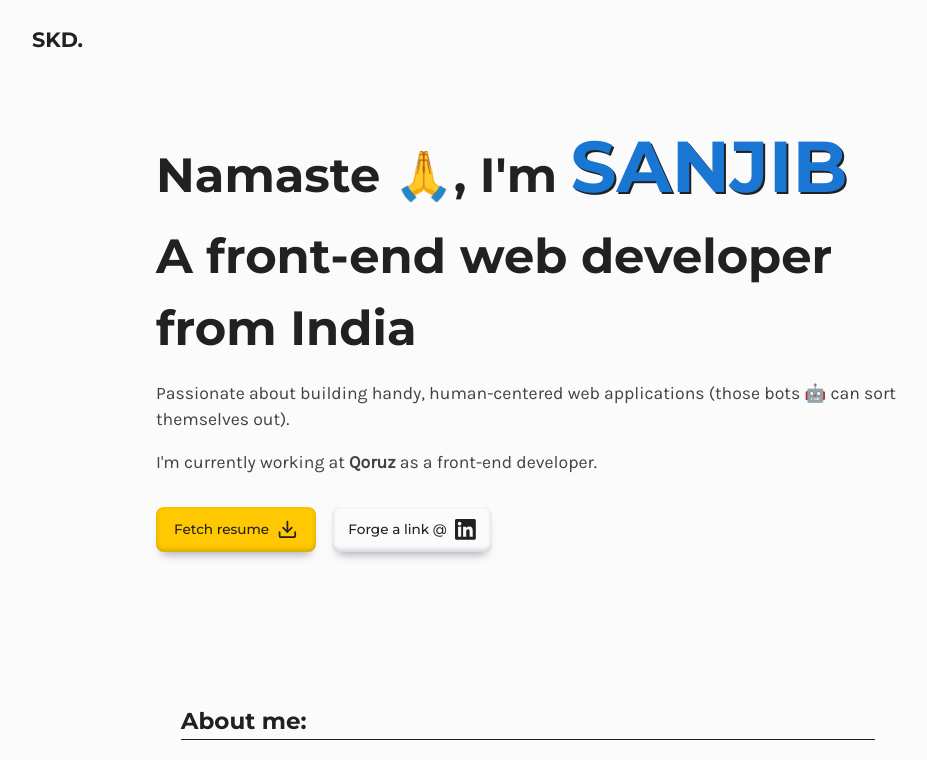
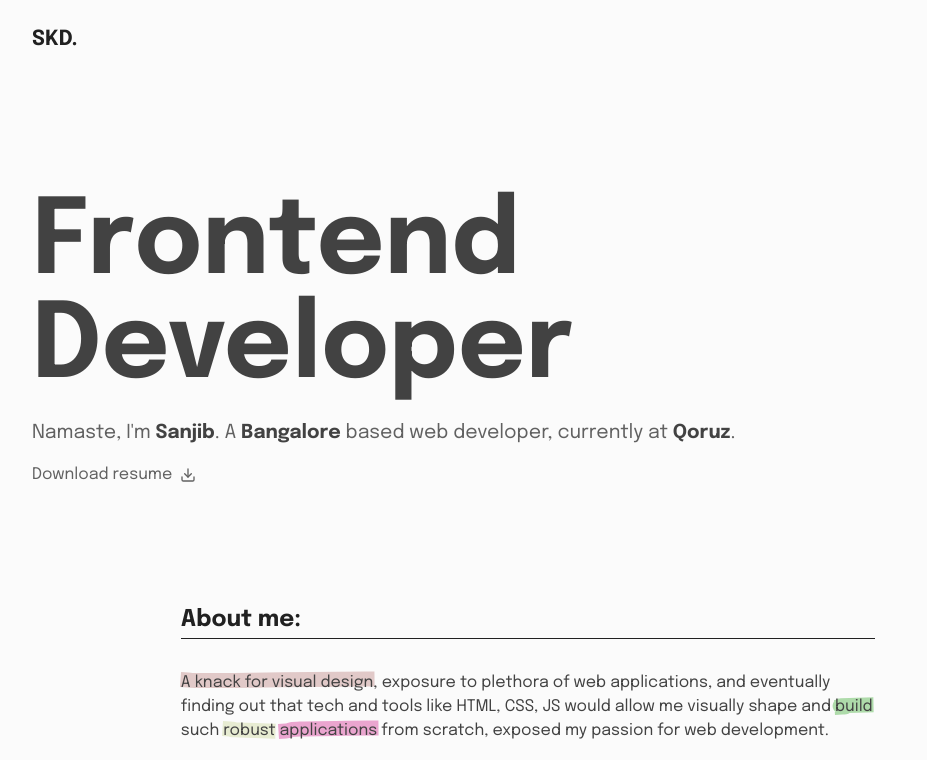
Before and after one commit to sanjibdey104/portfolio-v1, a Next.js app: page / in a window 1280 px wide. Shown: the top 760 px of the page, without its empty margins (112-1039 px from the left). Built offline with nearby package versions, Linux system fonts and the light colour scheme.

Commit message:
update: hero section UI

```diff
--- a/components/custom/CustomHead.js
+++ b/components/custom/CustomHead.js
@@ -30,11 +30,11 @@ const CustomHead = () => {
         crossOrigin="true"
       />
       <link
-        href="https://fonts.googleapis.com/css2?family=Montserrat:wght@400;500;700&display=swap"
+        href="https://fonts.googleapis.com/css2?family=Inter:ital,opsz,wght@0,14..32,100..900;1,14..32,100..900&display=swap"
         rel="stylesheet"
       />
       <link
-        href="https://fonts.googleapis.com/css2?family=Karla:wght@400&display=swap"
+        href="https://fonts.googleapis.com/css2?family=Epilogue:ital,wght@0,100..900;1,100..900&family=Inter:ital,opsz,wght@0,14..32,100..900;1,14..32,100..900&display=swap"
         rel="stylesheet"
       />
     </Head>
--- a/pages/index.js
+++ b/pages/index.js
@@ -21,7 +21,7 @@ const Homepage = styled.main`
   p,
   ul {
     font-size: 1rem;
-    font-family: var(--font-secondary);
+    /* font-family: var(--font-secondary); */
     color: ${({ theme }) => theme.fgLight};
   }
 
@@ -76,15 +76,11 @@ const Homepage = styled.main`
 `;
 
 const Intro = styled.section`
-  width: 75%;
   margin: 0 auto;
   display: flex;
   flex-direction: column;
   align-items: flex-start;
-
-  @media (max-width: 600px) {
-    width: 100%;
-  }
+  gap: 1.5rem;
 
   h2 {
     font-size: clamp(1.85rem, 3.75vw, 3.75rem);
@@ -92,14 +88,31 @@ const Intro = styled.section`
   }
 
   p {
-    margin-top: 1rem;
+    margin: 0;
     font-size: 1.1rem;
   }
 
-  #name {
-    font-size: clamp(2.5rem, 12vw, 4.5rem);
-    color: var(--accent-color-primary);
-    text-shadow: 2px 2px var(--fg-bold);
+  .hero-text {
+    font-size: clamp(4.5rem, 16vw, 6.5rem);
+    line-height: clamp(4.5rem, 16vw, 6.5rem);
+  }
+
+  .brief-intro-text {
+    font-size: 1.2rem;
+    line-height: 1.2rem;
+    color: var(--fg-lighter);
+
+    p {
+      display: inline-block;
+      font-size: inherit;
+    }
+
+    p.dev-name,
+    p.location-name,
+    a.current-company {
+      color: var(--fg-light);
+      font-weight: bolder;
+    }
   }
 
   .cta {
@@ -107,14 +120,26 @@ const Intro = styled.section`
     align-items: center;
     justify-content: center;
     flex-wrap: wrap;
-    gap: 1rem;
-    margin: 2rem 0;
+    gap: 2rem;
 
-    a:nth-child(1) {
-      background: var(--accent-color-secondary);
-    }
-    svg {
-      font-size: 1.3rem;
+    a {
+      display: flex;
+      align-items: center;
+      gap: 8px;
+
+      color: var(--fg-lighter);
+      font-size: 1rem;
+      line-height: 1rem;
+
+      svg {
+        font-size: 1rem;
+      }
+
+      &:hover,
+      &:active,
+      &:focus {
+        color: var(--fg-light);
+      }
     }
   }
 `;
@@ -123,34 +148,34 @@ const Home = () => {
   return (
     <Homepage>
       <Intro>
-        <h2>
-          Namaste 🙏, I'm <span id="name">SANJIB</span>
-        </h2>
-        <h2>A front-end web developer from India</h2>
-        <p>
-          Passionate about building handy, human-centered web applications
-          (those bots 🤖 can sort themselves out).
-        </p>
-        <p>
-          I'm currently working at{" "}
-          <b>
-            <a href="https://qoruz.com/" target="_blank">
-              Qoruz
-            </a>
-          </b>{" "}
-          as a front-end developer.
-        </p>
+        <h1 className="hero-text">Frontend Developer</h1>
+
+        <div className="brief-intro-text">
+          Namaste, I'm <p className="dev-name">Sanjib</p>. A{" "}
+          <p className="location-name">Bangalore</p> based web developer,
+          currently at{" "}
+          <a
+            className="current-company"
+            href="https://qoruz.com/"
+            target="_blank"
+          >
+            Qoruz
+          </a>
+          .
+        </div>
+
         <div className="cta">
-          <CustomCta href="Resume_Sanjib_Kumar_Dey.pdf" download>
-            Fetch resume <FiDownload />
-          </CustomCta>
-          <CustomCta
+          <a href="Resume_Sanjib_Kumar_Dey.pdf" download>
+            <span>Download resume</span> <FiDownload />
+          </a>
+
+          {/* <a
             href="https://www.linkedin.com/in/sanjib-kumar-dey-359984130/"
             rel="noreferrer"
             target="_blank"
           >
-            Forge a link @ <SiLinkedin />
-          </CustomCta>
+            <span>Connect on</span> <SiLinkedin />
+          </a> */}
         </div>
       </Intro>
 
--- a/styles/globalStyles.js
+++ b/styles/globalStyles.js
@@ -2,8 +2,8 @@ import { createGlobalStyle } from "styled-components";
 
 const GlobalStyles = createGlobalStyle`
     :root {
-        --font-primary: 'Montserrat', sans-serif;
-        --font-secondary: 'Karla', sans-serif;
+        --font-primary: 'Epilogue', sans-serif;
+        --font-secondary: 'Inter', sans-serif;
         --bg-light: #fbfbfb;
         --mobile-nav-bg: #000000;
         --mobile-nav-text: #ffffffda;
@@ -82,7 +82,7 @@ const GlobalStyles = createGlobalStyle`
         display: flex;
         flex-direction: column;
         justify-content: space-between;
-        gap: 3rem;
+        gap: 8rem;
 
         @media (max-width: 768px) {
             width: 100%;
```
